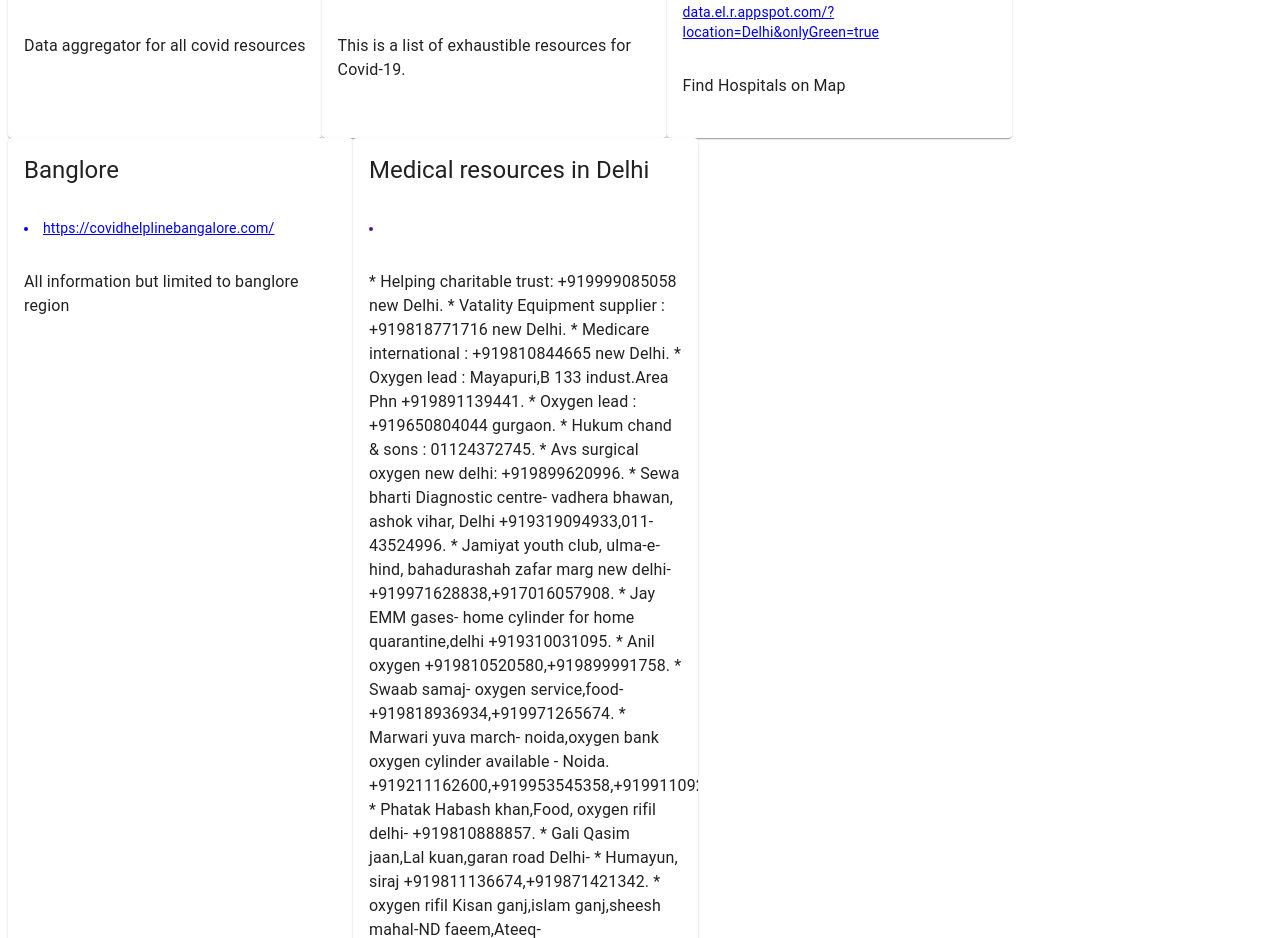
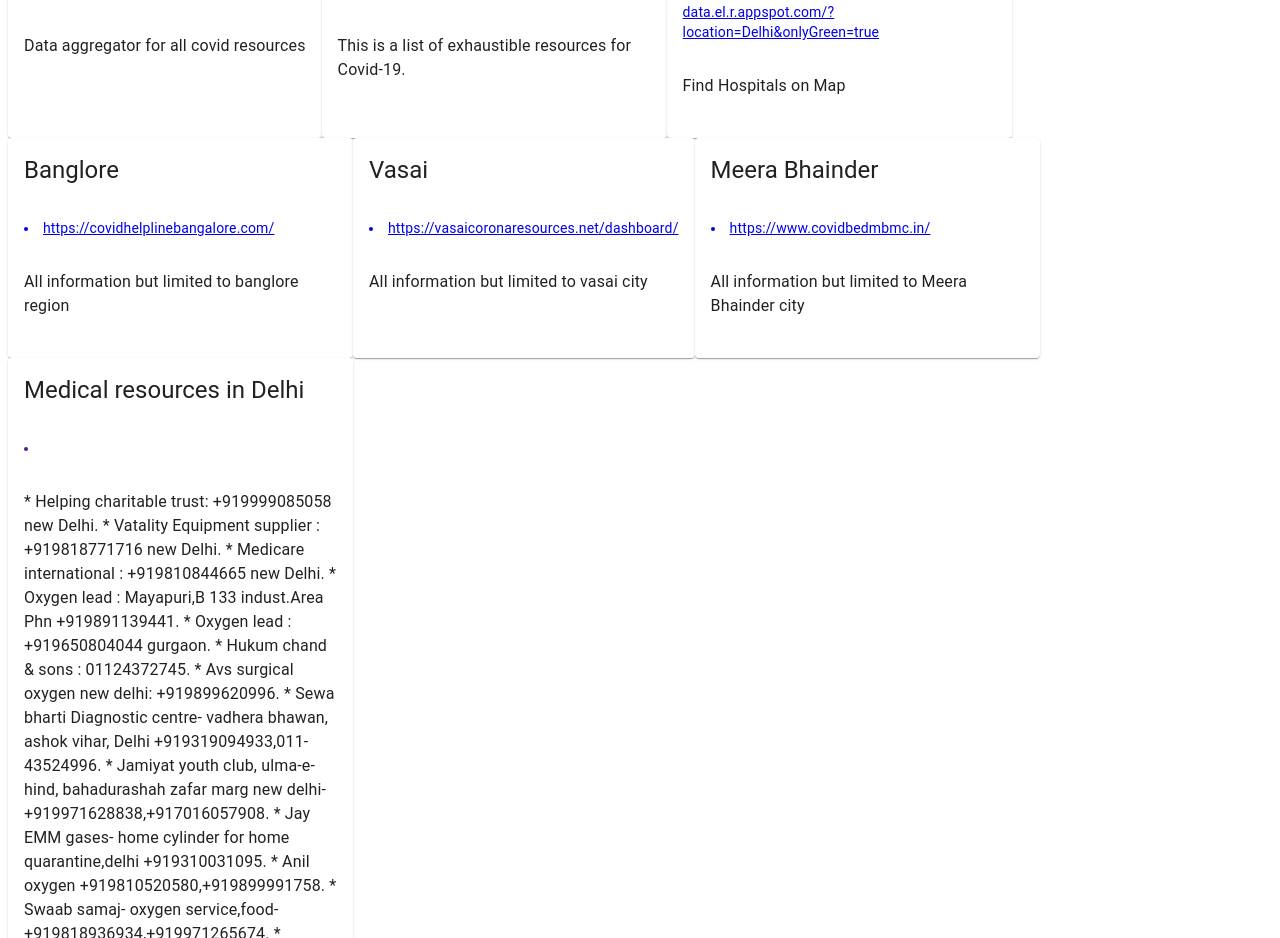
Before and after one commit to chetan-acharekar/covidinfo, a Next.js app: page /useful-links in a window 1280 px wide. Shown: the part 1600-2538 px from the top of the page. Built offline with nearby package versions, Linux system fonts and the light colour scheme.

Commit message:
added 2 new cities

```diff
--- a/pages/useful-links.js
+++ b/pages/useful-links.js
@@ -174,9 +174,24 @@ export default function UseFulLinks() {
             url:"https://covidhelplinebangalore.com/",
             city:"Banglore"
         },
+        {
+            id:20,
+            description:"All information but limited to vasai city",
+            title:" Vasai ",
+            url:"https://vasaicoronaresources.net/dashboard/",
+            city:"Vasai"
+        },
+        {
+            id:21,
+            description:"All information but limited to Meera Bhainder city",
+            title:" Meera Bhainder ",
+            url:"https://www.covidbedmbmc.in/",
+            city:"Meera Bhainder"
+        },
+
 
         {
-            id:21,
+            id:22,
             url:"",
             title:"Medical resources in Delhi",
             description:
```
